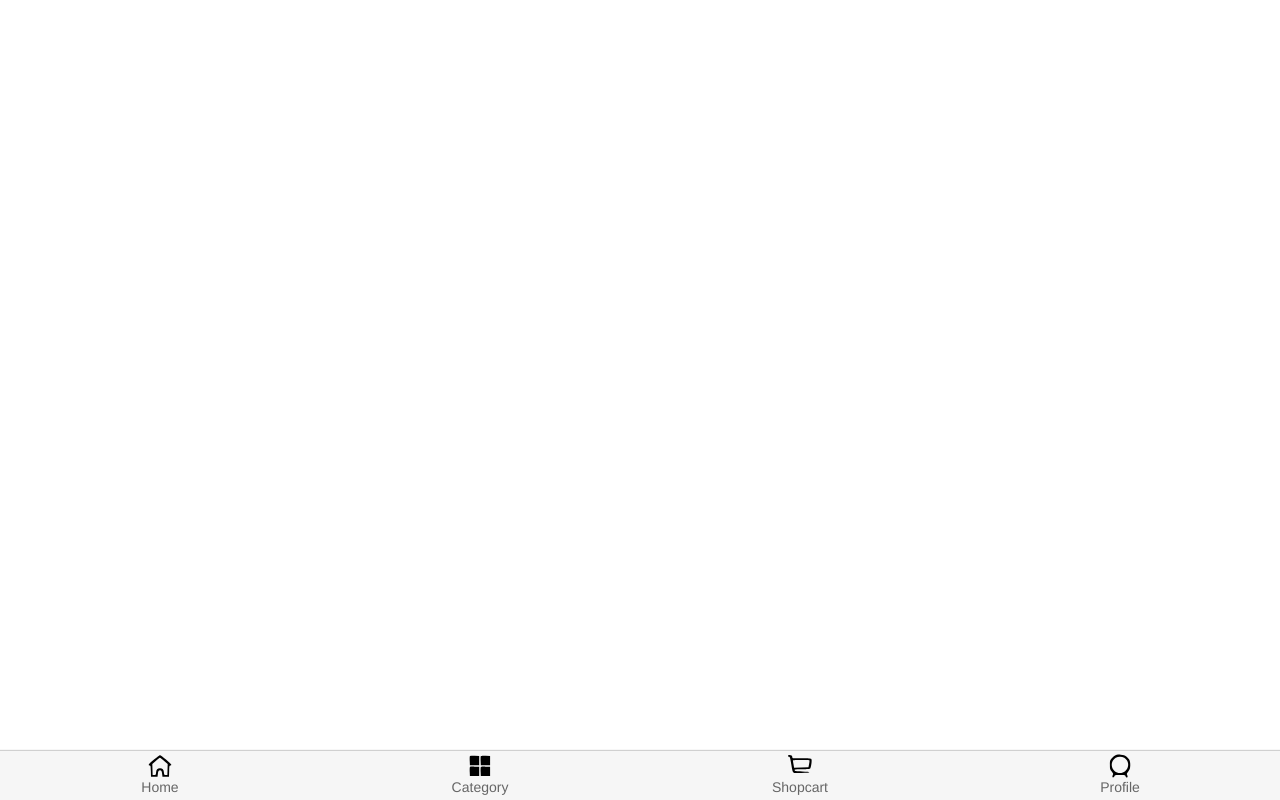
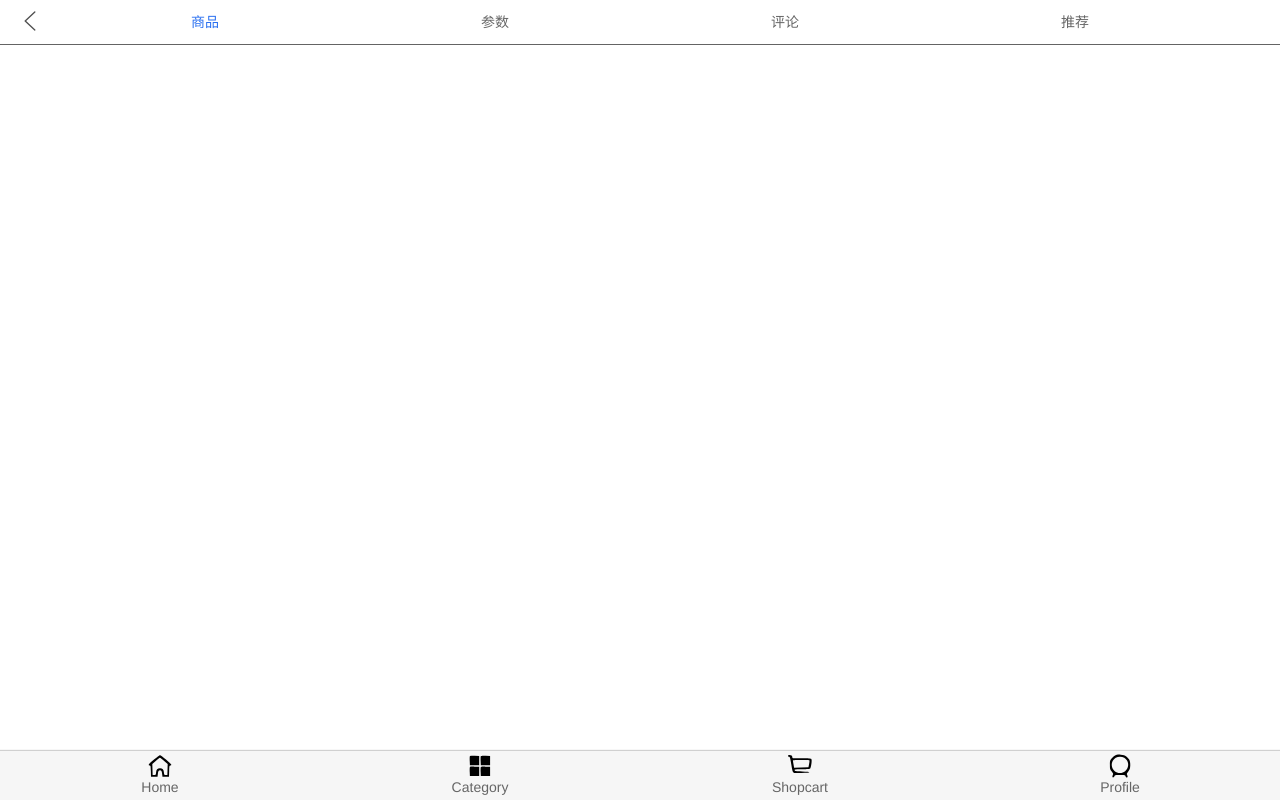
Before and after one commit to rss824i/mall, a Vue app: page /detail/1 in a window 1280 px wide. Built offline with nearby package versions, Linux system fonts and the light colour scheme.

Commit message:
详情页导航

```diff
--- a/src/components/content/goods/GoodsListItem.vue
+++ b/src/components/content/goods/GoodsListItem.vue
@@ -1,7 +1,7 @@
 <template>
   <div class="goods-item">
     <!-- vue 提供监听图片加载完成的方式 @load -->
-    <img :src="goodsItem.show.img" alt="" @load="imageLoad">
+    <img :src="goodsItem.show.img" alt="" @load="imageLoad"  @click="itemClick">
      <div class="goods-info">
        <p>{{goodsItem.title}}</p>
        <span class="price">{{goodsItem.price}}</span>
@@ -39,6 +39,17 @@
 
     //  方式三使用：在main.js中给vue原型添加$bus,bus为vue实例
      this.$bus.$emit('itemImageLoad')
+     },
+    //  监听点击事件
+     itemClick(){
+      //  console.log("跳转");
+       this.$router.push('/detail/'+this.goodsItem.iid) //push可以返回  动态路由
+      //  this.$router.push({
+      //    path: 'detail',
+      //    query: {
+        //参数
+      //    }
+      //  })
      }
    }
 }
--- a/src/router/index.js
+++ b/src/router/index.js
@@ -6,6 +6,7 @@
 const Cart = () => import("views/cart/Cart.vue")
 const Category = () => import("views/category/Category.vue")
 const Profile = () => import("views/profile/Profile.vue")
+const Detail = () => import("views/detail/Detail.vue")
 
 // 1.安装插件
 Vue.use(Router)
@@ -32,6 +33,10 @@
   {
     path:"/profile",
     component: Profile
+  },
+  {
+    path:"/detail/:iid",  //动态路由，传递id属性
+    component: Detail
   }
 ]
 
--- /dev/null
+++ b/src/views/detail/Detail.vue
@@ -0,0 +1,33 @@
+<template>
+  <div id="detail">
+    <!-- 导航栏 -->
+    <detail-nav-bar />
+  </div>
+</template>
+
+<script>
+import DetailNavBar from './childComps/DetailNavBar.vue'
+
+export default {
+   name: 'Detail',
+   data () {
+     return {
+         iid: null
+     }
+   },
+   components:{
+      DetailNavBar
+   },
+   created () {
+       this.iid= this.$route.params.iid
+   },
+   // mounted () {},
+   computed: {},
+   watch: {},
+   methods: {}
+}
+</script>
+
+<style scoped>
+
+</style>
--- /dev/null
+++ b/src/views/detail/childComps/DetailNavBar.vue
@@ -0,0 +1,69 @@
+<template>
+  <div>
+    <nav-bar>
+      <div slot="left" class="back" @click="backClick">
+        <img src="~assets/img/common/back.svg" alt="">
+      </div>
+      <div slot="center" class="title">
+        <div v-for="(item,index) in titles" class="title-item" :class="{active: index==currentIndex}"
+          @click="titleClick(index)">
+          {{item}}
+        </div>
+      </div>
+    </nav-bar>
+  </div>
+</template>
+
+<script>
+  import NavBar from '@/components/common/navbar/NavBar.vue'
+
+  export default {
+    name: '',
+    data() {
+      return {
+        titles: ['商品', '参数', '评论', '推荐'],
+        //  记录选中的选项
+        currentIndex: 0
+      }
+    },
+    components: {
+      NavBar
+    },
+    created() {},
+    // mounted () {},
+    computed: {},
+    watch: {},
+    methods: {
+      //   导航点击事件
+      titleClick(index) {
+        this.currentIndex = index
+      },
+      //    返回按钮点击
+      backClick() {
+        this.$router.go(-1) //返回方式1
+        // this.$router.back() //返回方式2
+      }
+    }
+  }
+</script>
+
+<style scoped>
+  .title {
+    /* 水平分布 */
+    display: flex;
+    font-size: 14px;
+  }
+
+  .title-item {
+    /* 均等分 */
+    flex: 1;
+  }
+
+  .active {
+    color: var(--color-high-text);
+  }
+
+  .back img {
+    margin-top: 10px;
+  }
+</style>
```
